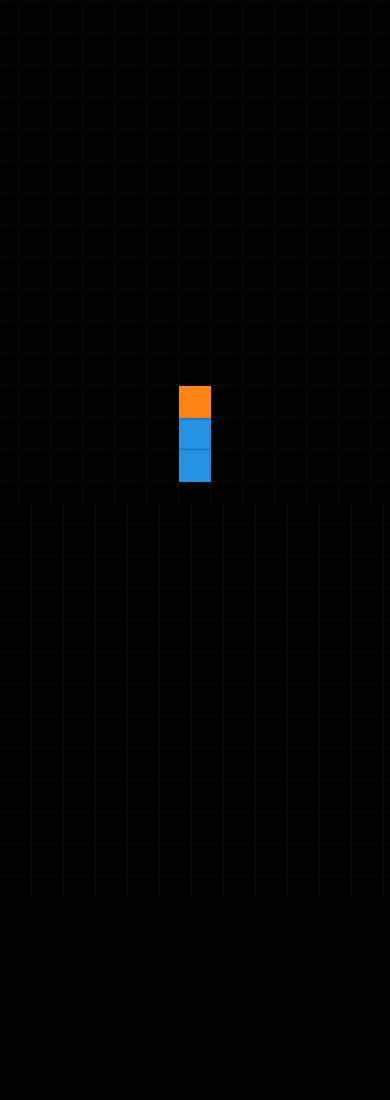
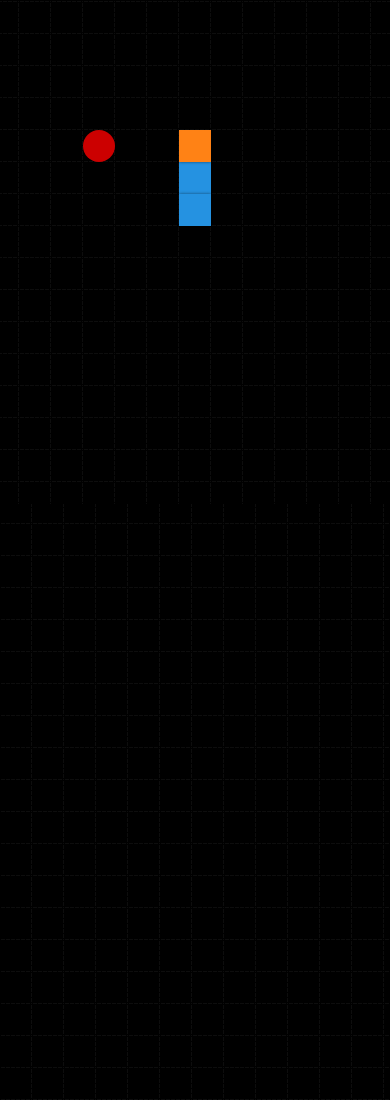
Before and after one commit to gr2m/hellosnake, a plain HTML site: page index.html in a window 390 px wide. Shown: the part 340-1440 px from the top of the page. Before the commit the page ends 1238 px from the top, so only its background shows below. Drawn offline with Linux system fonts and the light colour scheme.

Commit message:
yammie – fruits!

```diff
--- a/_/javascripts/application.js
+++ b/_/javascripts/application.js
@@ -16,6 +16,7 @@ var offset_x = (grid - mod_x) / -2,
 // create playfield
 document.body.style.backgroundPosition = offset_x + 'px ' + offset_y + 'px';
 
+World = document.getElementById('world');
 var Mirrors = [
   [ 0, 0], // CENTER
   [ 0,-1], // TOP
@@ -33,17 +34,28 @@ for (var i=0; i < Mirrors.length; i++) {
   Mirrors[i].className = 'view';
   Mirrors[i].style.left = (center_x + shift[0] * (width)  * grid) + 'px';
   Mirrors[i].style.top  = (center_y + shift[1] * (height) * grid) + 'px';
-  document.body.appendChild(Mirrors[i]);
+  World.appendChild(Mirrors[i]);
 };
-
-World = document.getElementById('world');
 
 
 var BodyPart = function(x, y) {
-  var _elements = new Array(Mirrors.length);
+  var self = this, _elements = new Array(Mirrors.length);
 
   this.move = function(x, y) {
-    console.log([x,y].join(','), height, (height / 2) - 1)
+
+    if (self == body_parts[0]) {
+      console.log(theApple.x, x, x % width  , x % width  + width,  x % width  + width)
+      console.log(theApple.y, y, y % height , y % height + height, y % height + height)
+    }
+
+    if ((x % width  == theApple.x || x % width + width == theApple.x   || x % width - width == theApple.x) &&
+        (y % height == theApple.y || y % height + height == theApple.y || y % height - height == theApple.y)) {
+      theApple.create();
+      theSnake.addNewPart();
+    }
+
+    World.style.top  = height * grid * (-y / height >> 0) + 'px'
+    World.style.left = width  * grid * (-x / width  >> 0) + 'px'
 
     for (var i=0; i < _elements.length; i++) {
       _elements[i].style.left = x * grid + 'px';
@@ -63,9 +75,34 @@ var BodyPart = function(x, y) {
   this.move(x, y);
 };
 
+var Fruit = function() {
+  var self     = this,
+      _element = document.createElement('div');
+  this.create = function() {
+    self.x = (Math.random() * (width - 2)  >> 0) + 1 - (width  / 2 >> 0),
+    self.y = (Math.random() * (height - 2) >> 0) + 1 - (height / 2 >> 0);
+
+    _element.style.left = self.x * grid + 'px';
+    _element.style.top  = self.y * grid + 'px';
+  };
+
+  Fruits = document.getElementById('fruits');
+  Fruits.style.left = center_x + 'px';
+  Fruits.style.top  = center_y + 'px';
+
+  _element.className    = 'fruit';
+  _element.style.width  = grid + 'px';
+  _element.style.height = grid + 'px';
+  Fruits.appendChild(_element);
+
+  this.create();
+};
+
+var theApple = new Fruit();
+
 var body_parts = [];
 
-var Snake = new Snake({
+var theSnake = new Snake({
   onNewPart  : function(x, y) {
     body_parts.push(new BodyPart(x, y))
   },
@@ -81,8 +118,8 @@ var Snake = new Snake({
 start = function() {
   theBeat = setInterval(function()
   {
-    Snake.move();
-  }, 300);
+    theSnake.move();
+  }, 100);
 };
 stop = function() {
   clearInterval(theBeat);
@@ -91,22 +128,24 @@ stop = function() {
 start();
 
 
+
+
 // KEYBOARD NAVIGATION
 document.onkeydown = function(event) {
   switch (event.keyCode){
-    case 37: Snake.turnLeft(); break;
-    case 39: Snake.turnRight(); break;
+    case 37: theSnake.turnLeft(); break;
+    case 39: theSnake.turnRight(); break;
     default: theBeat ? stop() : start();
   }[];
 };
 
 // CLICK / TAB NAVIGATI
 document.body.onmousedown = function(event) {
-  event.clientX < window.innerWidth / 2 ? Snake.turnLeft() : Snake.turnRight();
+  event.clientX < window.innerWidth / 2 ? theSnake.turnLeft() : theSnake.turnRight();
   return false;
 };
 document.body.ontouchstart = function(event) {
   var touch = event.touches[0];
-  touch.pageX < window.innerWidth / 2 ? Snake.turnLeft() : Snake.turnRight();
+  touch.pageX < window.innerWidth / 2 ? theSnake.turnLeft() : theSnake.turnRight();
   return false;
 };
--- a/_/stylesheets/application.css
+++ b/_/stylesheets/application.css
@@ -5,6 +5,18 @@ body, html {
   overflow:         hidden;
 
   background:       #000 url(../images/grid_m.png);
+}
+
+#world {
+  position:         absolute;
+  top:              0;
+  left:             0;
+  width:            100%;
+  height:           100%;
+}
+
+#fruits {
+  position:         absolute;
 }
 
 .view {
@@ -21,6 +33,15 @@ body, html {
  -webkit-box-shadow: 0 0 3px rgba(0,0,0,0.5); /* Saf3.0+, Chrome */
 
 }
+
+.fruit {
+  position:         absolute;
+  background-color: #c00;
+          border-radius: 100px;
+     -moz-border-radius: 100px;
+  -webkit-border-radius: 100px;
+
+}
 /* head */
 .body:first-child {
   z-index:          2;
--- a/index.html
+++ b/index.html
@@ -19,6 +19,10 @@
 <body>
   <div id="world">
   </div><!-- /world -->
+
+  <div id="fruits" class="name">
+
+  </div><!-- /fruits.name -->
   <script src="_/javascripts/snake.js"></script>
   <script src="_/javascripts/application.js"></script
 </body>
```
Also changed, not shown: 1 other file.
